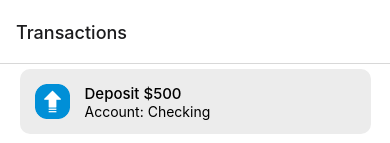
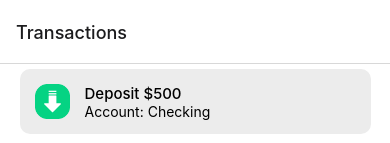
Before and after one commit to xA6V5x/financialApp, a React Native app: screen /Transactions in a window 390 px wide. Shown: the top 143 px of the page. Built offline with nearby package versions, Linux system fonts and the light colour scheme; what expo-linking would draw is missing.

Commit message:
Fix TransactionsScreen

```diff
--- a/screens/TransactionsScreen.tsx
+++ b/screens/TransactionsScreen.tsx
@@ -16,7 +16,7 @@ export default function TransactionsScreen({ navigation }: RootTabScreenProps<'T
                                    <View key={index} style={styles.transactions_container}>
                                         <Image
                                              source={
-                                                  data.type === 'deposit'
+                                                  data.type === 'Deposit'
                                                        ? require('../assets/transactions/received.png')
                                                        : require('../assets/transactions/send.png')
                                              }
```
